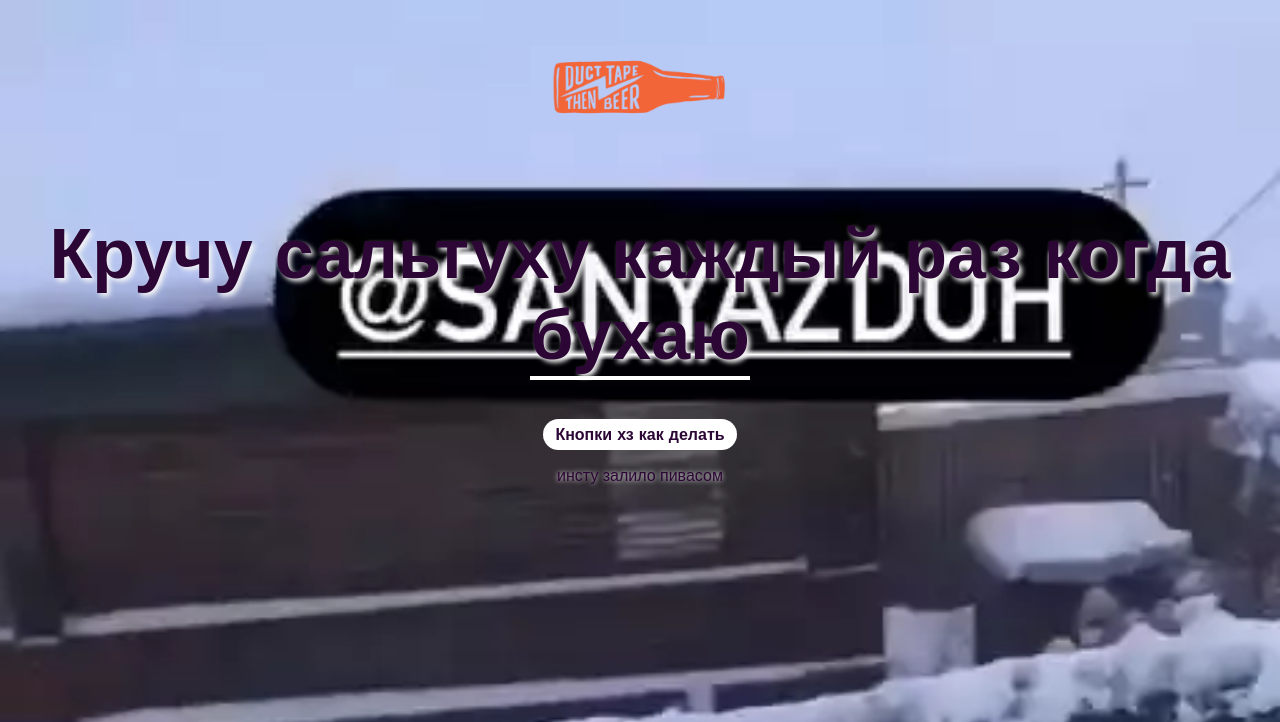
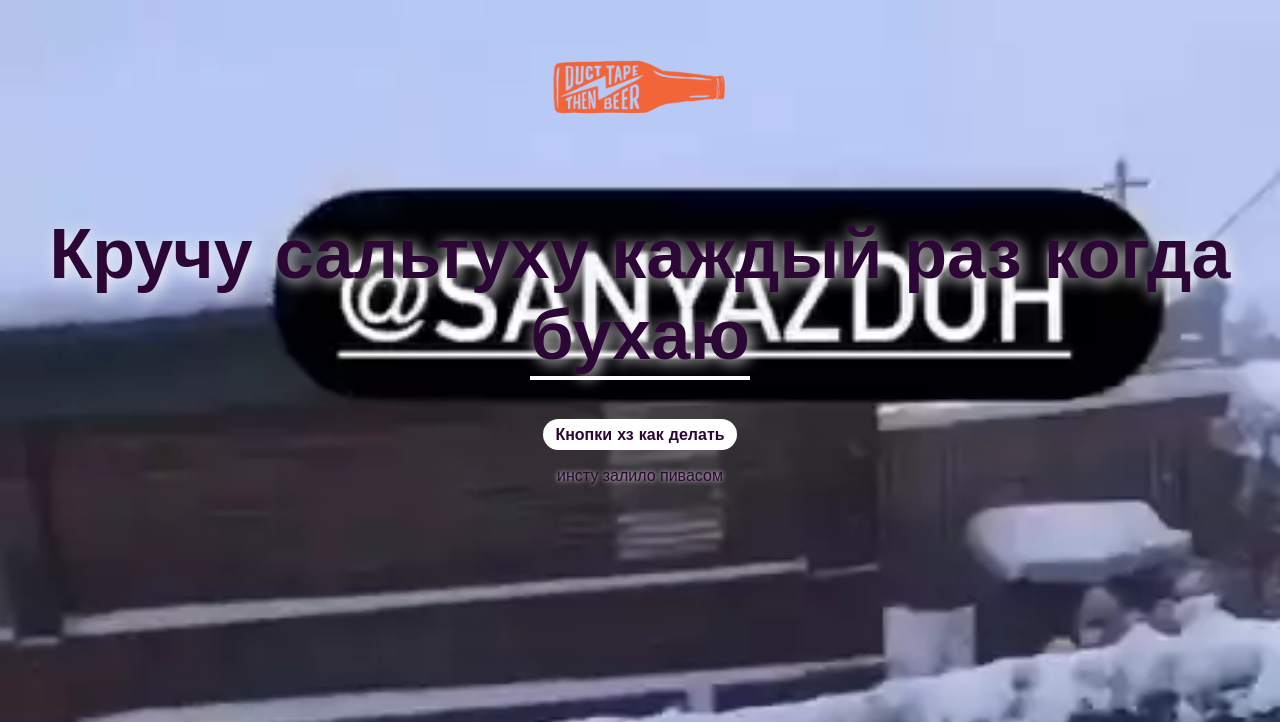
Before and after one commit to Damngoodjoe/beeer, a website built with Vite: page index.html in a window 1280 px wide. Shown: the top 722 px of the page. Built offline with nearby package versions, Linux system fonts and the light colour scheme.

Commit message:
Update styles.css

```diff
--- a/styles.css
+++ b/styles.css
@@ -17,7 +17,7 @@ body {
 
 #title {
     font-size: 70px;
-    text-shadow: 3px 3px 5px whitesmoke;
+    text-shadow: 3px 3px 15px whitesmoke;
 }
 p {
     text-shadow: 0px 0px 5px whitesmoke;
```
